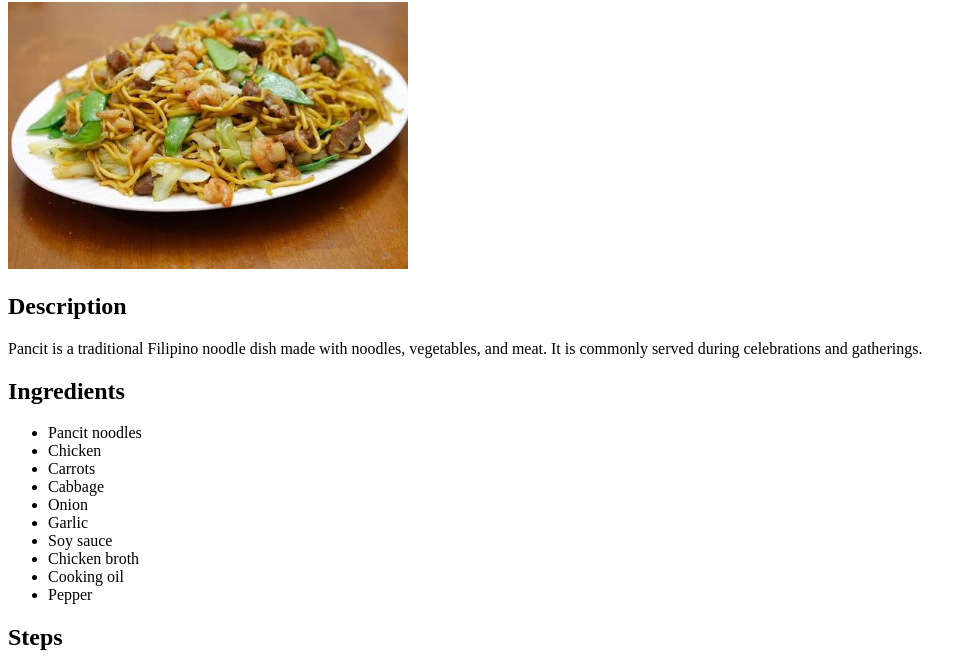
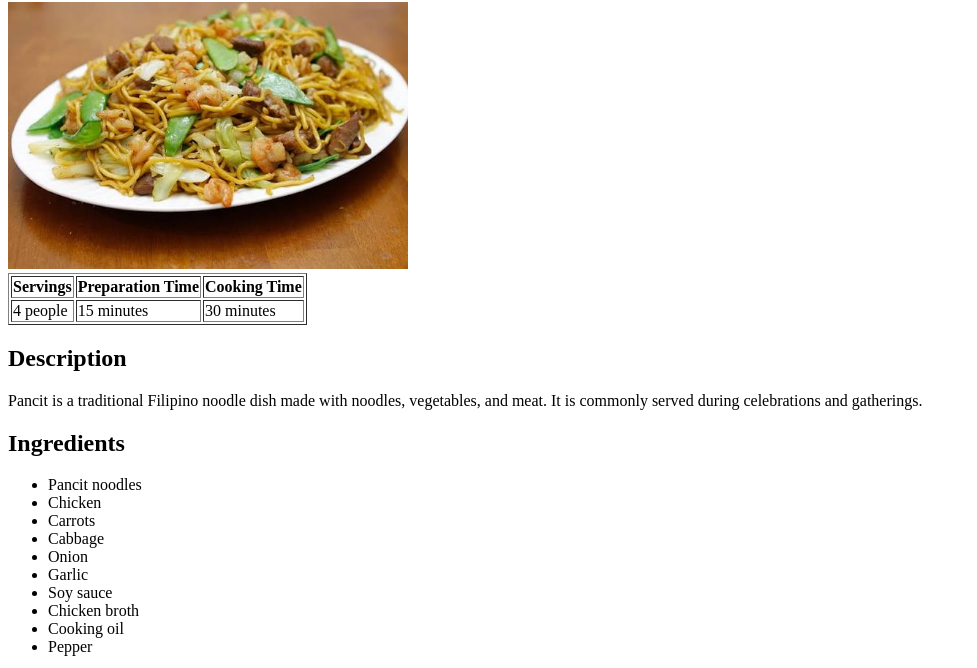
Before and after one commit to Geo-19/odin-recipes, a plain HTML site: page recipes/pancit.html in a window 1280 px wide. Shown: the part 78-746 px from the top of the page, without its empty margins (0-977 px from the left). Drawn offline with Linux system fonts and the light colour scheme.

Commit message:
I added tables in each recipes

```diff
--- a/recipes/pancit.html
+++ b/recipes/pancit.html
@@ -9,7 +9,18 @@
     <h1>Pancit</h1>
 
     <img src="../images/pancit.jpg" alt="Filipino pancit noodles with vegetables" width="400">
-
+<table border="1">
+            <tr>
+                <th>Servings</th>
+                <th>Preparation Time</th>
+                <th>Cooking Time</th>
+            </tr>
+            <tr>
+                <td>4 people</td>
+                <td>15 minutes</td>
+                <td>30 minutes</td>
+            </tr>
+        </table>
     <h2>Description</h2>
     <p>Pancit is a traditional Filipino noodle dish made with noodles, vegetables, and meat. It is commonly served during celebrations and gatherings.</p>
 
```
Also changed, not shown: recipes/sinigang.html (+13 -0 lines), recipes/sisig.html (+13 -1 lines).
